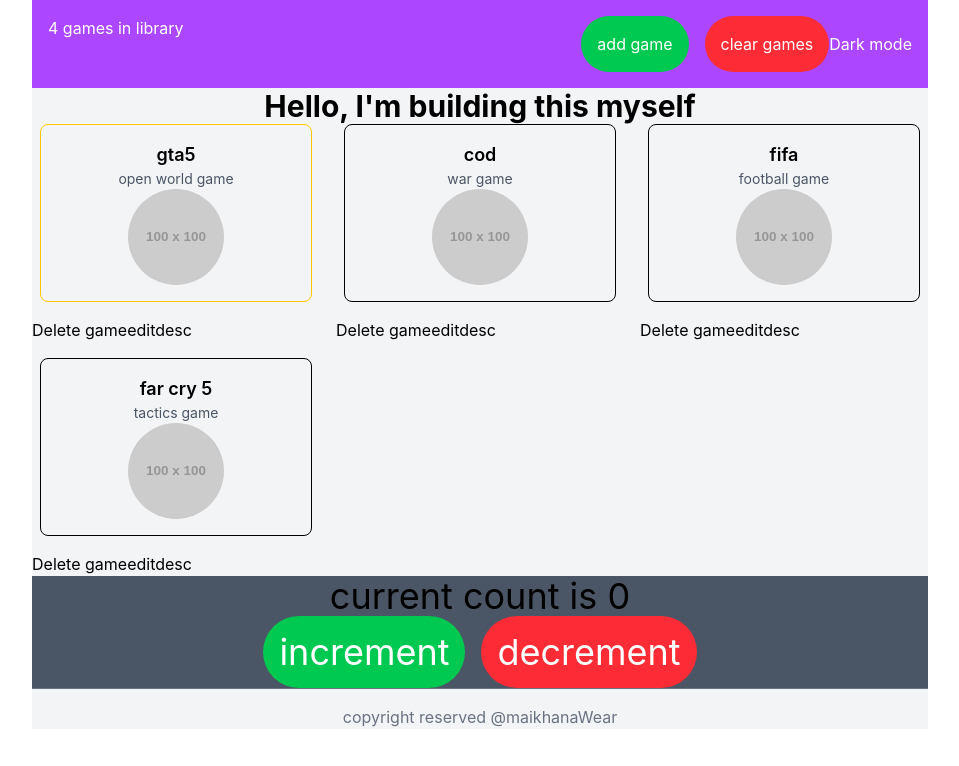
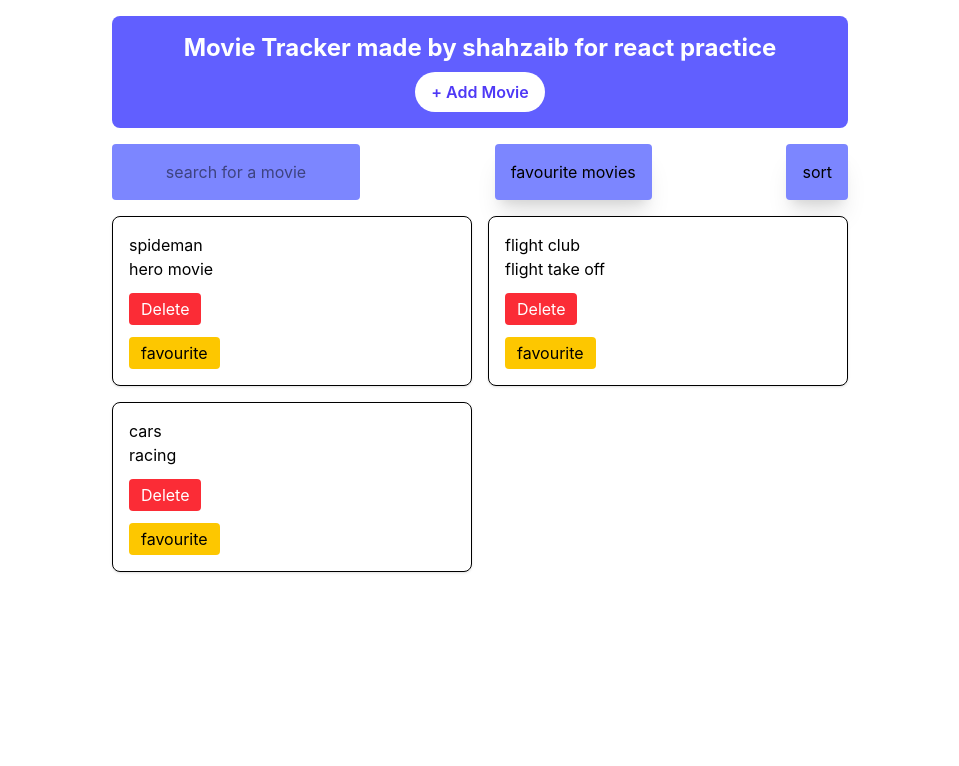
Before and after one commit to Shahzaib2k3/day1-practice, a React (Vite) app: page / in a window 1280 px wide. Shown: the top 766 px of the page, without its empty margins (160-1119 px from the left). Built offline with nearby package versions, Linux system fonts and the light colour scheme.

Commit message:
made a small movie app

```diff
--- a/src/App.jsx
+++ b/src/App.jsx
@@ -4,6 +4,7 @@
 import Game from "./components/Game";
 import Counter from "./components/Counter";
 import { useState } from "react";
+import ScratchTest from "./ScratchTest";
 /*const profiles = [
   { name: "Shahzaib", role: "Aspiring MERN Developer", image: "https://via.placeholder.com/100" },
   { name: "Alex", role: "Backend Engineer", image: "https://via.placeholder.com/100" },
@@ -13,7 +14,7 @@
 */
 
 function App() {
-  const [dark,setDark]=useState(false)
+  /*const [dark,setDark]=useState(false)
   const [games,setGames] =useState([
   {name:"gta5",desc:" open world game",image:"https://placehold.co/100",id:1},
   {name:"cod",desc:" war game ",image:"https://placehold.co/100",id:2},
@@ -50,9 +51,9 @@
       game.id===id?{...game,desc:newdesc}:game
     ))
 
-}
+}*/
   return (
-    <div className={`${dark?"bg-gray-700":"bg-gray-100"} max-w-4xl mx-auto`}>
+   /* <div className={`${dark?"bg-gray-700":"bg-gray-100"} max-w-4xl mx-auto`}>
     <div className="bg-purple-500 text-white p-4 text-center flex justify-between" >
         <p className="col-span-3 text-center">{games.length}  games in library </p>
         <div>
@@ -81,6 +82,11 @@
 
      <Counter/>
     <Footer />
+    </div>*/
+
+    <div>
+<ScratchTest/>
+
     </div>
   );
 }
--- /dev/null
+++ b/src/Movie.jsx
@@ -0,0 +1,12 @@
+function Movie({name,desc}){
+
+    return (
+        <div>
+            <h1>{name}</h1>
+            <p>{desc}</p>
+
+        </div>
+    )
+
+}
+export default Movie
--- /dev/null
+++ b/src/ScratchTest.jsx
@@ -0,0 +1,106 @@
+import { useState } from "react"
+import Movie from "./movie"
+
+function ScratchTest(){
+const [movies,setMovies]= useState([
+    {id:1,name:"spideman",desc:"hero movie ",favorite: false},
+    {id:2,name:"flight club ",desc:"flight take off ",favorite: false},
+    {id:3,name:"cars",desc:"racing ",favorite: false}
+])
+
+const [search,setSearch]=useState('')
+const [ascending,setAscending]=useState(false)
+const [showFavorites, setShowFavorites] = useState(false);
+
+const filteredmovies = movies.filter((movie) =>
+  movie.name.toLowerCase().includes(search.toLowerCase())
+);
+const favMovies=filteredmovies.filter((movie)=>movie.favorite===true)
+
+
+const moviestosort= showFavorites?favMovies:filteredmovies
+const displayedMovies = [...moviestosort].sort((movieA, movieB) =>
+  ascending
+    ? movieA.name.localeCompare(movieB.name)
+    : movieB.name.localeCompare(movieA.name)
+);
+const moviestoDisplayed= displayedMovies
+
+
+function sort(){
+
+    setAscending(!ascending)
+}
+function add(){
+    return(
+        setMovies([...movies,{id:4,name:"batman",desc:"dark movie ",favorite: false}])
+    )
+}
+
+function deleteitem(id){
+    return (
+     setMovies(movies.filter((movie)=>movie.id!==id))
+    )
+}
+function addfav(id){
+   setMovies( movies.map((movie)=>movie.id===id?{...movie,favorite:(!movie.favorite)}:movie))
+
+}
+function showfav(){
+    return (
+        setShowFavorites(!showFavorites)
+    )
+}
+console.log(movies)
+    return (
+  <div className="max-w-3xl mx-auto p-4">
+    <div className="bg-indigo-500 text-white text-center font-bold py-4 rounded-lg mb-4">
+      <h2 className="text-2xl mb-2">Movie Tracker made by shahzaib for react practice</h2>
+      <button
+        onClick={add}
+        className="bg-white text-indigo-600 px-4 py-2 rounded-full font-semibold hover:bg-gray-100 active:scale-95 transition"
+      >
+        + Add Movie
+      </button>
+    </div>
+    <div className="flex justify-between">
+       <input type="text"
+       value={search}
+       onChange={(e)=>setSearch(e.target.value)}
+       className="bg-indigo-400 mb-4 text-center rounded"
+       placeholder="search for a movie"
+       />
+       <button
+       className="bg-indigo-400 rounded p-4 shadow-xl mb-4  hover:shadow-lg transition hover:bg-indigo-500"
+       onClick={showfav}
+       >
+        favourite movies </button>
+       <button
+       className="bg-indigo-400 rounded p-4 shadow-xl mb-4  hover:shadow-lg transition hover:bg-indigo-500"
+       onClick={sort}
+       > sort </button>
+       </div>
+    <div className="grid grid-cols-1 sm:grid-cols-2 gap-4">
+      {moviestoDisplayed.map((movie) => (
+        <div key={movie.id} className="bg-white border rounded-lg shadow p-4 flex flex-col justify-between hover:shadow-lg transition">
+          <Movie desc={movie.desc} name={movie.name} />
+          <button
+            onClick={() => deleteitem(movie.id)}
+            className="mt-3 bg-red-500 text-white px-3 py-1 rounded hover:bg-red-600 active:scale-95 self-start"
+          >
+            Delete
+          </button>
+          <button
+          onClick={()=>addfav(movie.id)}
+          className="bg-yellow-400 rounded px-3 py-1 mt-3 hover:bg-yellow-600 active:scale-95 self-start"
+          >
+            favourite
+          </button>
+        </div>
+      ))}
+    </div>
+  </div>
+);
+}
+
+export default ScratchTest
```
